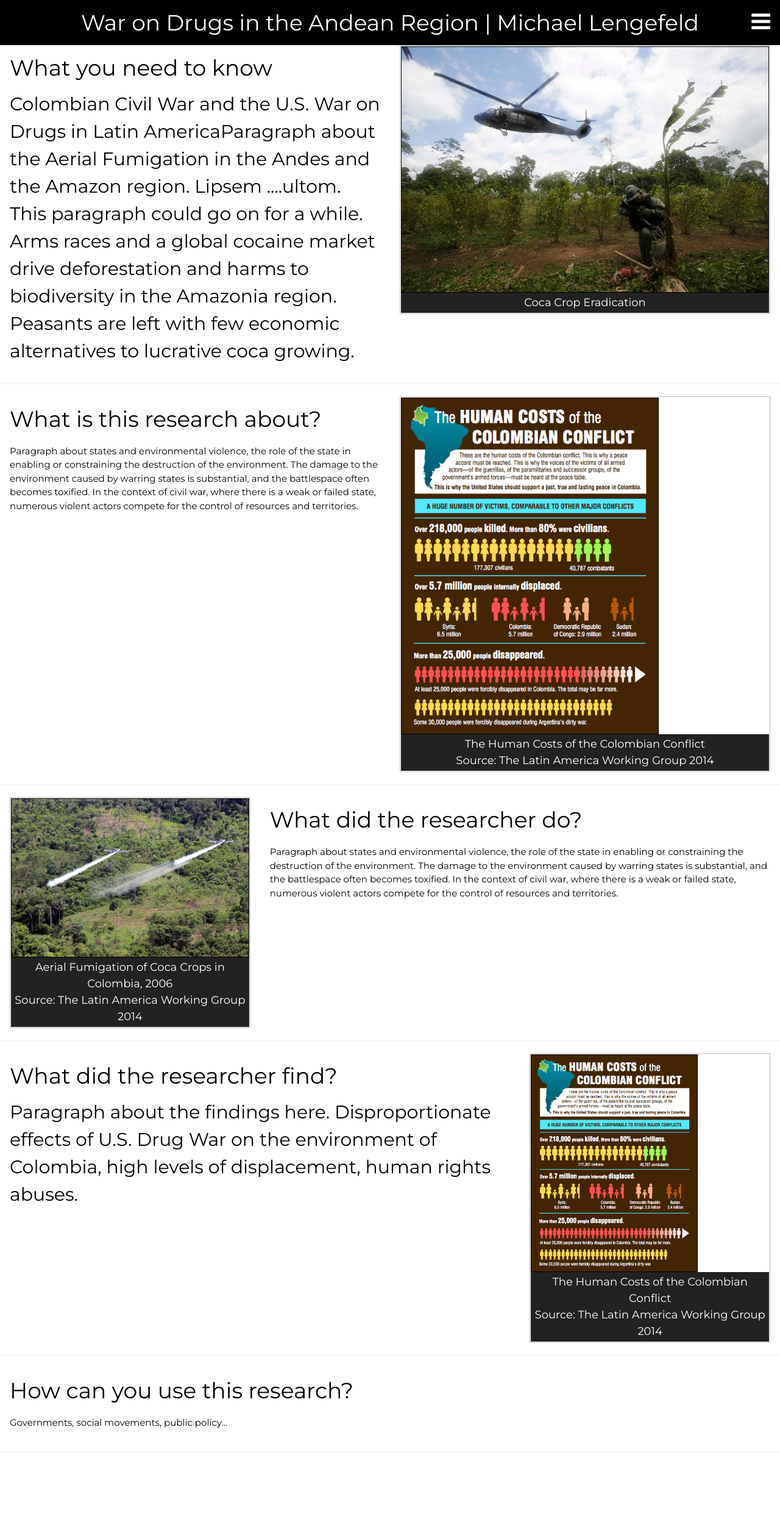
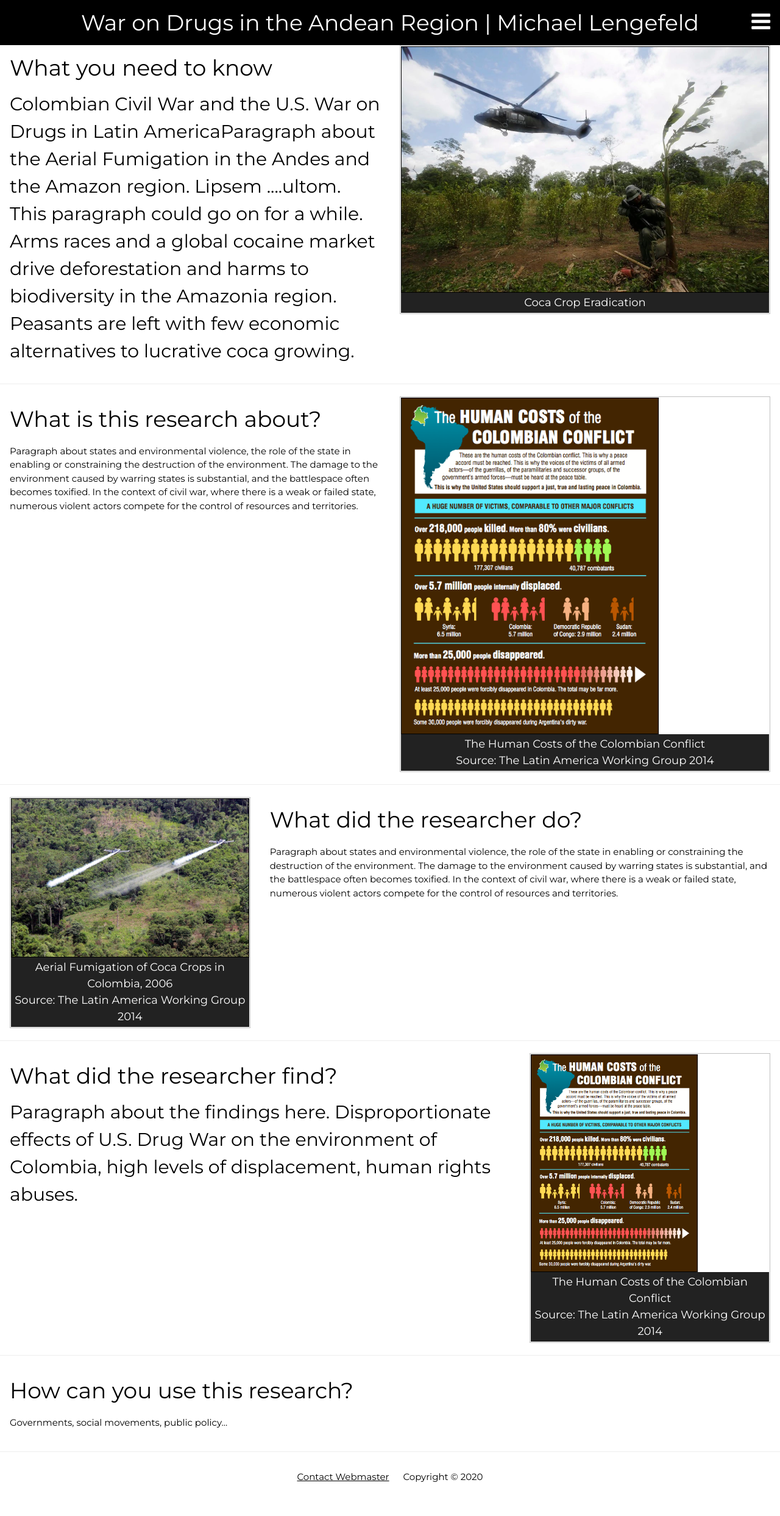
Before and after one commit to resilience1/resilience1.github.io, a Jekyll site: the page built from research/colombia.html, in a window 1280 px wide. Shown: the whole page at 61% size. Built offline with Jekyll 4.4.1, drawn with Linux system fonts in a browser that asks for light colours; nearby versions of some CDN libraries.

Commit message:
Update colombia.html

```diff
--- a/research/colombia.html
+++ b/research/colombia.html
@@ -143,7 +143,7 @@ title: War on Drugs | Michael Lengefeld
 	<hr>
 </body>
 	<!-- END PAGE CONTENT -->
-<div class="footer center" style="color:white">
+<div class="footer center" style="color:black">
 	  <a href="mailto:mrlengefeld@protonmail.com">Contact Webmaster</a> &emsp;
 				Copyright © 2020
         </div>
```
